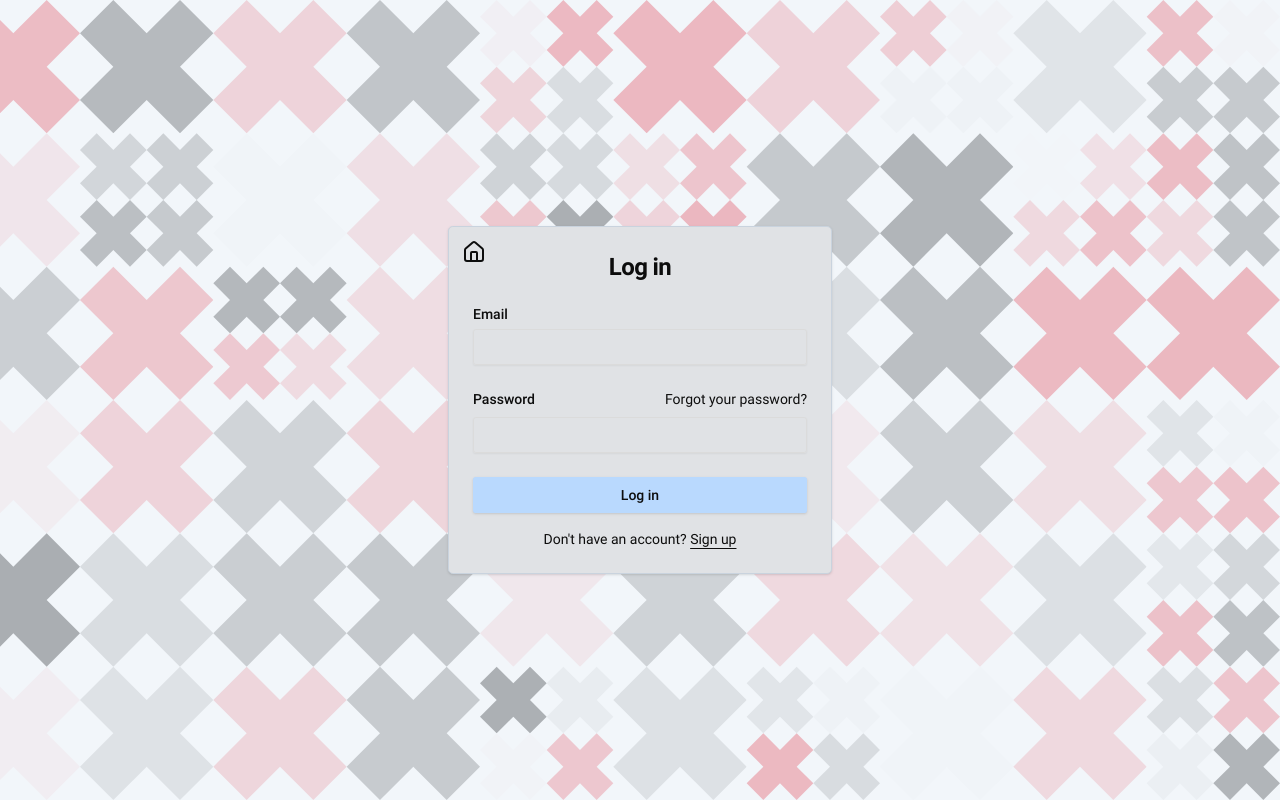
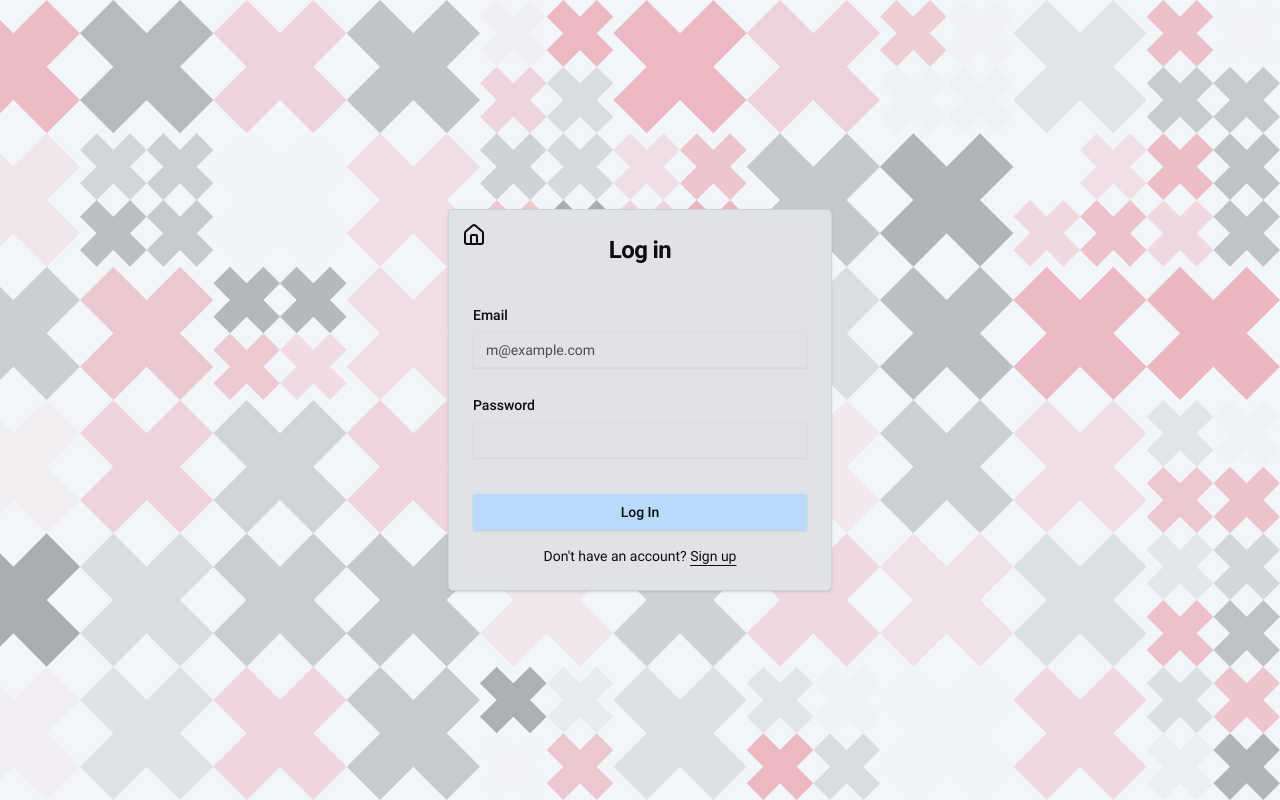
Before and after one commit to unhaten/backseat-90, a Next.js app: page /auth/signin in a window 1280 px wide. Built offline with nearby package versions, Linux system fonts and the light colour scheme.

Commit message:
upd forms for auth + added zod

```diff
--- a/src/app/page.tsx
+++ b/src/app/page.tsx
@@ -6,7 +6,7 @@ import { Turntable } from '@/widgets/turntable'
 import Image from 'next/image'
 
 export default async function Home() {
-	const isLoggedIn = true
+	const isLoggedIn = false
 
 	return (
 		<>
--- /dev/null
+++ b/src/components/form-field.tsx
@@ -0,0 +1,56 @@
+'use client'
+
+import {
+	FormField as FormFieldContainer,
+	FormItem,
+	FormLabel,
+	FormControl,
+	FormDescription,
+	FormMessage,
+	Input
+} from '@/components/ui'
+import { InputHTMLAttributes } from 'react'
+import { useFormContext } from 'react-hook-form'
+
+type Props<S> = {
+	name: keyof S & string
+	placeholder?: string
+	label: string
+	description?: string
+	type: string
+} & InputHTMLAttributes<HTMLInputElement>
+export function FormField<S>({
+	name,
+	placeholder,
+	label,
+	description,
+	type
+}: Props<S>) {
+	const { control } = useFormContext()
+
+	return (
+		<FormFieldContainer
+			control={control}
+			name={name}
+			render={({ field }) => (
+				<FormItem className='mt-4'>
+					<FormLabel htmlFor={name}>{label}</FormLabel>
+					<FormControl>
+						<Input
+							placeholder={placeholder}
+							type={type}
+							id={name}
+							{...field}
+						/>
+					</FormControl>
+					<FormDescription style={{ marginBottom: 2 }}>
+						{description}
+					</FormDescription>
+					<div className='h-1' style={{ marginTop: 0 }}>
+						<FormMessage />
+					</div>
+				</FormItem>
+			)}
+		/>
+	)
+}
--- a/src/components/index.ts
+++ b/src/components/index.ts
@@ -1,3 +1,4 @@
+export { FormField } from './form-field'
 export { Pattern } from './pattern'
 export { SongPlaceholder } from './song-placeholder'
 export { SettingsContainer } from './settings-container'
--- a/src/widgets/login-form/ui.tsx
+++ b/src/widgets/login-form/ui.tsx
@@ -1,46 +1,68 @@
-import { Button } from '@/components/ui/button'
-import { CardContent, CardHeader, CardTitle } from '@/components/ui/card'
-import { Input } from '@/components/ui/input'
-import { Label } from '@/components/ui/label'
+'use client'
+
 import Link from 'next/link'
+import { z } from 'zod'
+import { zodResolver } from '@hookform/resolvers/zod'
+import { useForm } from 'react-hook-form'
+import {
+	Form,
+	CardContent,
+	CardHeader,
+	CardTitle,
+	Button
+} from '@/components/ui'
+import { FormField } from '@/components'
 
 export const LoginForm = ({}) => {
+	const formSchema = z.object({
+		email: z
+			.string()
+			.min(1, {
+				message: 'Enter your email'
+			})
+			.email(),
+		password: z.string().min(1, {
+			message: 'Enter your password'
+		})
+	})
+
+	const form = useForm<z.infer<typeof formSchema>>({
+		resolver: zodResolver(formSchema),
+		defaultValues: {
+			email: '',
+			password: ''
+		}
+	})
+
+	// 2. Define a submit handler.
+	const onSubmit = async (values: z.infer<typeof formSchema>) => {
+		console.log(values)
+	}
+
 	return (
 		<>
 			<CardHeader>
 				<CardTitle className='text-2xl text-center'>Log in</CardTitle>
 			</CardHeader>
 			<CardContent>
-				<form>
-					<div className='flex flex-col gap-6'>
-						<div className='grid gap-2'>
-							<Label htmlFor='email'>Email</Label>
-							<Input
-								id='email'
+				<Form {...form}>
+					<form onSubmit={form.handleSubmit(onSubmit)}>
+						<FormField<z.infer<typeof formSchema>>
+							name='email'
+							placeholder='m@example.com'
+							label='Email'
 							type='email'
-								// placeholder='m@example.com'
-								required
 						/>
-						</div>
-						<div className='grid gap-2'>
-							<div className='flex items-center'>
-								<Label htmlFor='password'>Password</Label>
-								<a
-									href='#'
-									className='ml-auto inline-block text-sm underline-offset-4 hover:underline'
-								>
-									Forgot your password?
-								</a>
-							</div>
-							<Input id='password' type='password' required />
-						</div>
-						<Button type='submit' className='w-full'>
-							Log in
+						<FormField<z.infer<typeof formSchema>>
+							name='password'
+							label='Password'
+							type='password'
+						/>
+						<Button className='w-full mt-6' type='submit'>
+							Log In
 						</Button>
-						{/* <Button variant='outline' className='w-full'>
-								Login with Google
-							</Button> */}
-					</div>
+					</form>
+				</Form>
 				<div className='mt-4 text-center text-sm'>
 					Don&apos;t have an account?{' '}
 					<Link
@@ -50,7 +72,6 @@ export const LoginForm = ({}) => {
 						Sign up
 					</Link>
 				</div>
-				</form>
 			</CardContent>
 		</>
 	)
--- a/src/widgets/signup-form/ui.tsx
+++ b/src/widgets/signup-form/ui.tsx
@@ -6,26 +6,26 @@ import { zodResolver } from '@hookform/resolvers/zod'
 import { useForm } from 'react-hook-form'
 import {
 	Form,
-	FormField,
-	FormItem,
-	FormLabel,
-	FormControl,
-	FormDescription,
-	FormMessage,
-	Input,
 	CardContent,
 	CardHeader,
 	CardTitle,
 	Button
 } from '@/components/ui'
+import { FormField } from '@/components'
 
 export const SignUpForm = ({}) => {
 	const formSchema = z.object({
-		email: z.string().min(2, {
-			message: 'Username must be at least 2 characters.'
+		email: z
+			.string()
+			.min(2, {
+				message: 'Username must be at least 2 characters.'
+			})
+			.email(),
+		password: z.string().min(6, {
+			message: 'Password must be at least 6 characters.'
 		}),
-		password: z.string().min(2, {
-			message: 'Password must be at least 2 characters.'
+		repeatPassword: z.string().min(6, {
+			message: 'Password must be at least 6 characters.'
 		})
 	})
 
@@ -33,12 +33,13 @@ export const SignUpForm = ({}) => {
 		resolver: zodResolver(formSchema),
 		defaultValues: {
 			email: '',
-			password: ''
+			password: '',
+			repeatPassword: ''
 		}
 	})
 
 	// 2. Define a submit handler.
-	const onSubmit = (values: z.infer<typeof formSchema>) => {
+	const onSubmit = async (values: z.infer<typeof formSchema>) => {
 		console.log(values)
 	}
 
@@ -50,53 +51,26 @@ export const SignUpForm = ({}) => {
 			<CardContent>
 				<Form {...form}>
 					<form onSubmit={form.handleSubmit(onSubmit)}>
-						<FormField
-							control={form.control}
+						<FormField<z.infer<typeof formSchema>>
 							name='email'
-							render={({ field }) => (
-								<FormItem>
-									<FormLabel htmlFor='email'>Email</FormLabel>
-									<FormControl>
-										<Input
-											placeholder='m@example.com'
-											// id='email'
-											// type='email'
-											// required
-											{...field}
-										/>
-									</FormControl>
-									<FormDescription>
-										Enter your email
-									</FormDescription>
-									<FormMessage />
-								</FormItem>
-							)}
+							placeholder='m@example.com'
+							label='Email'
+							description='Enter your email'
+							type='email'
 						/>
-						<FormField
-							control={form.control}
+						<FormField<z.infer<typeof formSchema>>
 							name='password'
-							render={({ field }) => (
-								<FormItem>
-									<FormLabel htmlFor='password'>
-										Password
-									</FormLabel>
-									<FormControl>
-										<Input
-											placeholder='m@example.com'
-											// id='password'
-											// type='password'
-											// required
-											{...field}
-										/>
-									</FormControl>
-									<FormDescription>
-										Enter your email
-									</FormDescription>
-									<FormMessage />
-								</FormItem>
-							)}
+							label='Password'
+							description='Enter your password'
+							type='password'
 						/>
-						<Button className='w-full mt-4' type='submit'>
+						<FormField<z.infer<typeof formSchema>>
+							name='repeatPassword'
+							label='Repeat password'
+							description='Repeat your password'
+							type='password'
+						/>
+						<Button className='w-full mt-6' type='submit'>
 							Submit
 						</Button>
 					</form>
```
Lines whose indentation alone changed are shown as unchanged.
